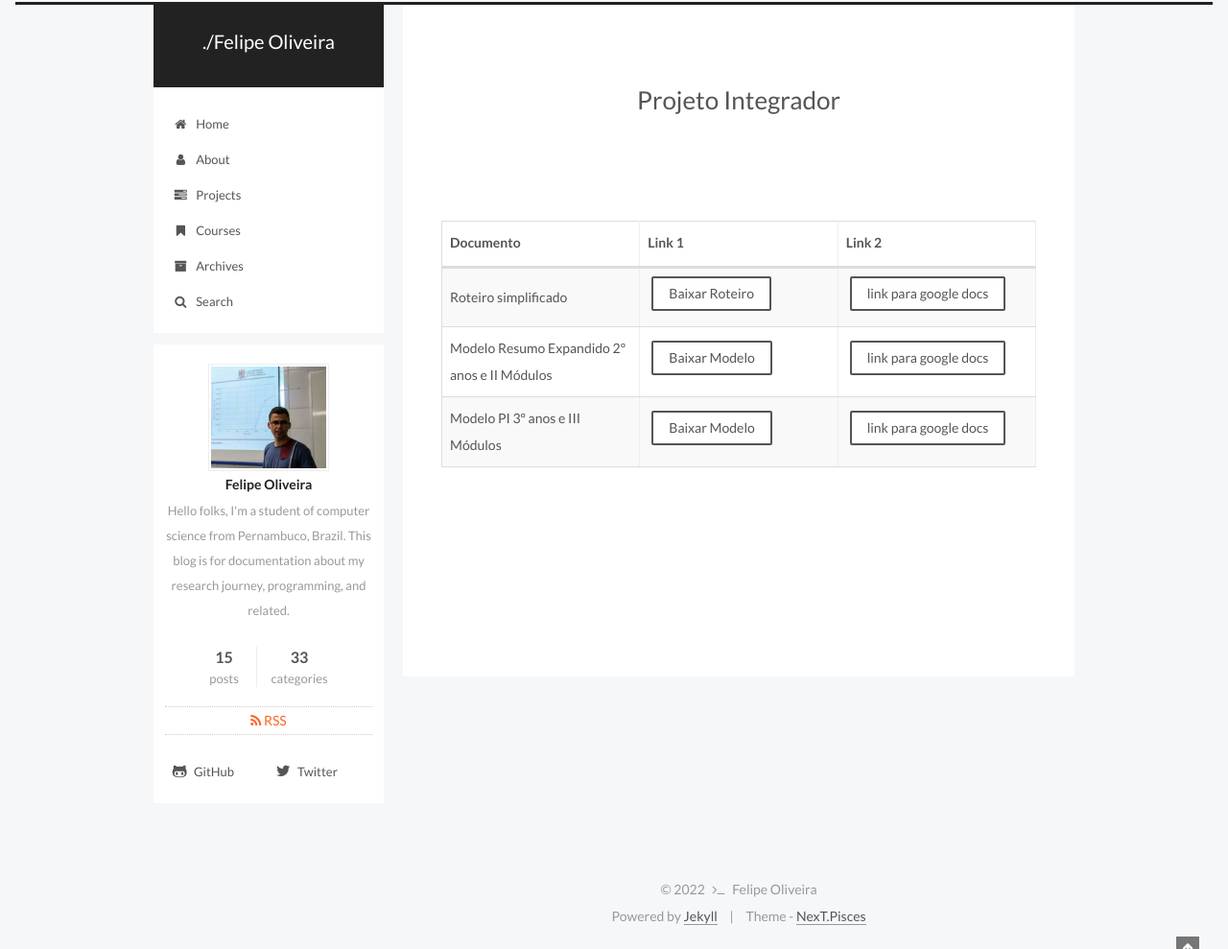
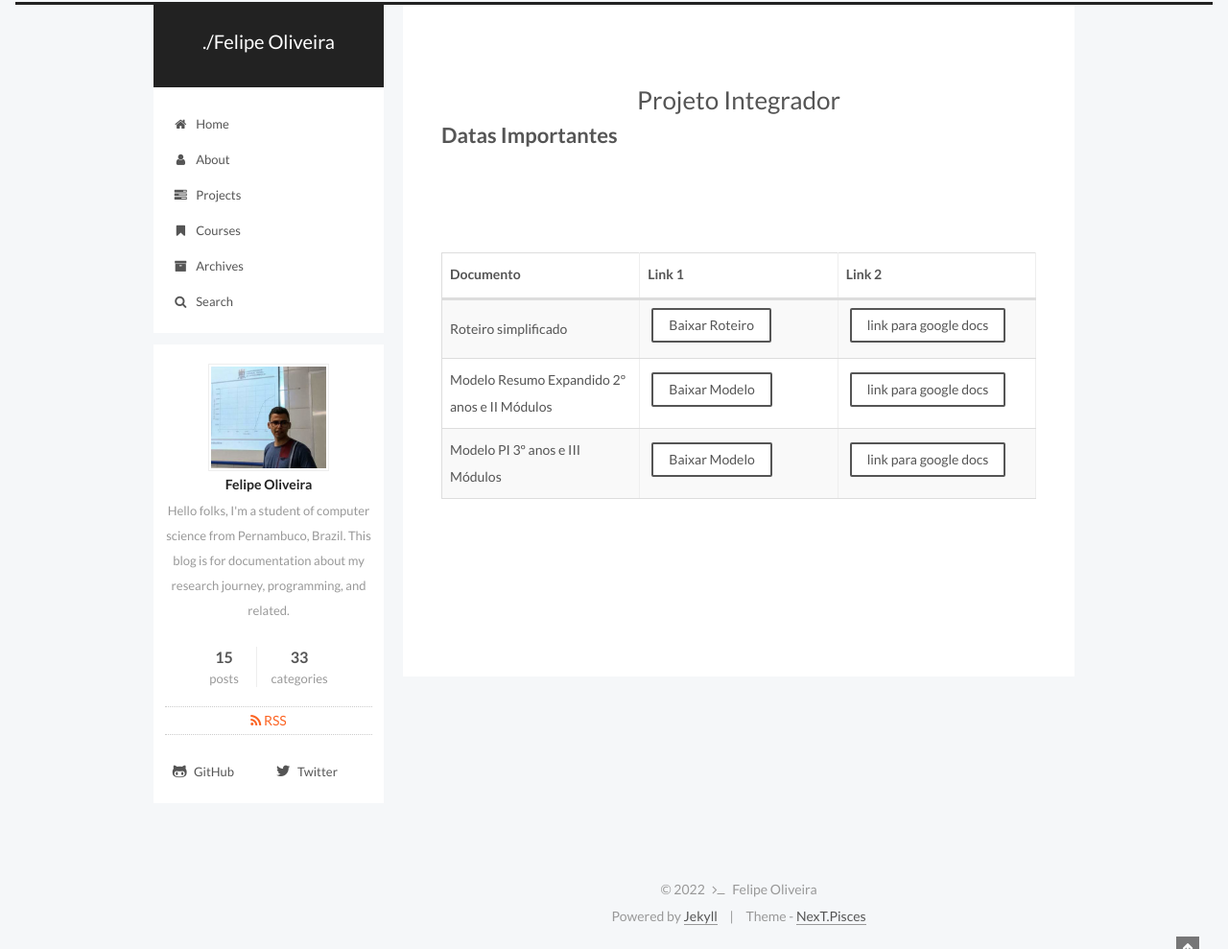
Before and after one commit to fdoliv/fdoliv.github.io, a Jekyll site: the page built from courses/pi/index.md, in a window 1280 px wide. Shown: the whole page at 96% size. Built offline with Jekyll 4.4.1, drawn with Linux system fonts in a browser that asks for light colours.

Commit message:
Datas importantes

```diff
--- a/courses/pi/index.md
+++ b/courses/pi/index.md
@@ -7,6 +7,9 @@ permalink: /courses/pi/
 excerpt: Disciplina Projeto Integrador da Escola Técnica Estadual Governador Eduardo Campos, São bento do Una-PE.
 comments: false
 ---
+# Datas Importantes
+
+
 <br/>
 
 <br/>
```
